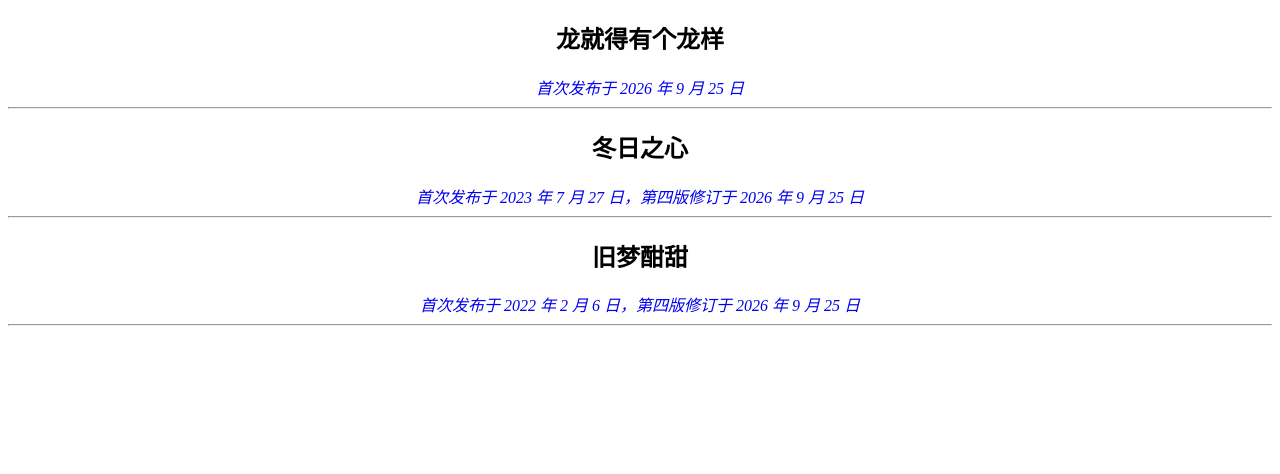
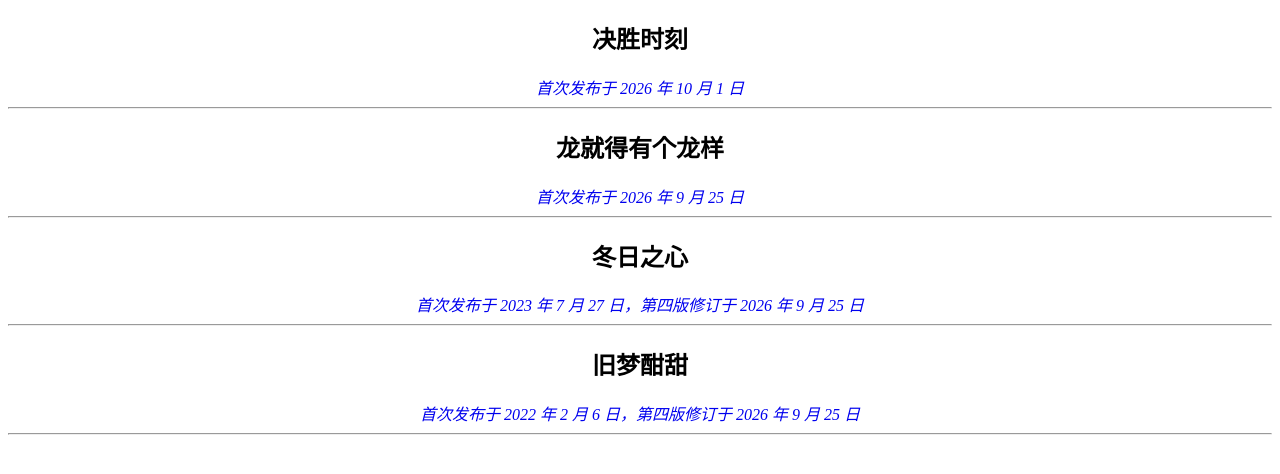
Before and after one commit to zrc4889/p, a plain HTML site: page index.html in a window 1280 px wide. Drawn offline with Linux system fonts and the light colour scheme.

Commit message:
2026年10月1日

```diff
--- a/index.html
+++ b/index.html
@@ -9,6 +9,13 @@
 
 <body>
     <div align="center">
+        <h2>决胜时刻</h2>
+        <p> </p>
+        <a href="./moment_of_victory.7z" style="text-decoration: none;">
+            <i> 首次发布于 2026 年 10 月 1 日
+            </i>
+        </a>
+        <hr>
 
         <h2>龙就得有个龙样</h2>
         <p> </p>
```
Also changed, not shown: 1 other file.
